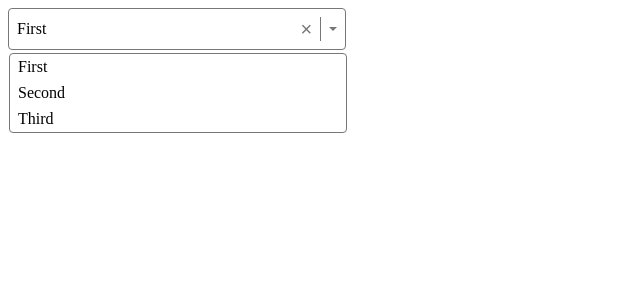
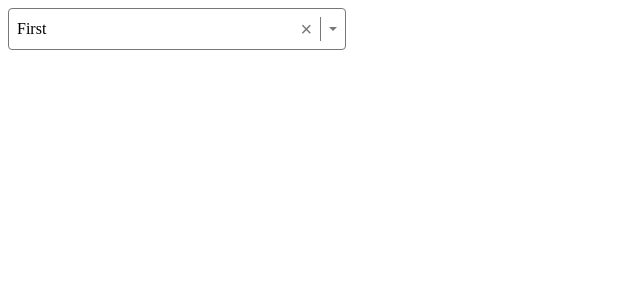
Before and after one commit to Vinnizius1/react_ts-select, a React (Vite) app: page / in a window 1280 px wide. Shown: the top 300 px of the page, without its empty margins (0-640 px from the left). Built offline with nearby package versions, Linux system fonts and the light colour scheme.

Commit message:
useState para mostrar ou não as 'options'

```diff
--- a/src/Select.tsx
+++ b/src/Select.tsx
@@ -1,3 +1,4 @@
+import { useState } from "react";
 import styles from "./select.module.css";
 
 type SelectOption = {
@@ -12,13 +13,15 @@ type SelectProps = {
 };
 
 export default function Select({ value, onChange, options }: SelectProps) {
+  const [isOpen, setIsOpen] = useState(false);
+
   return (
     <div tabIndex={0} className={styles.container}>
       <span className={styles.value}>{value?.label}</span>
       <button className={styles["clear-btn"]}>&times;</button>
       <div className={styles.divider}></div>
       <div className={styles.caret}></div>
-      <ul className={`${styles.options} ${styles.show}`}>
+      <ul className={`${styles.options} ${isOpen ? styles.show : ""}`}>
         {options.map(option => (
           <li key={option.label} className={styles.option}>
             {option.label}
```
